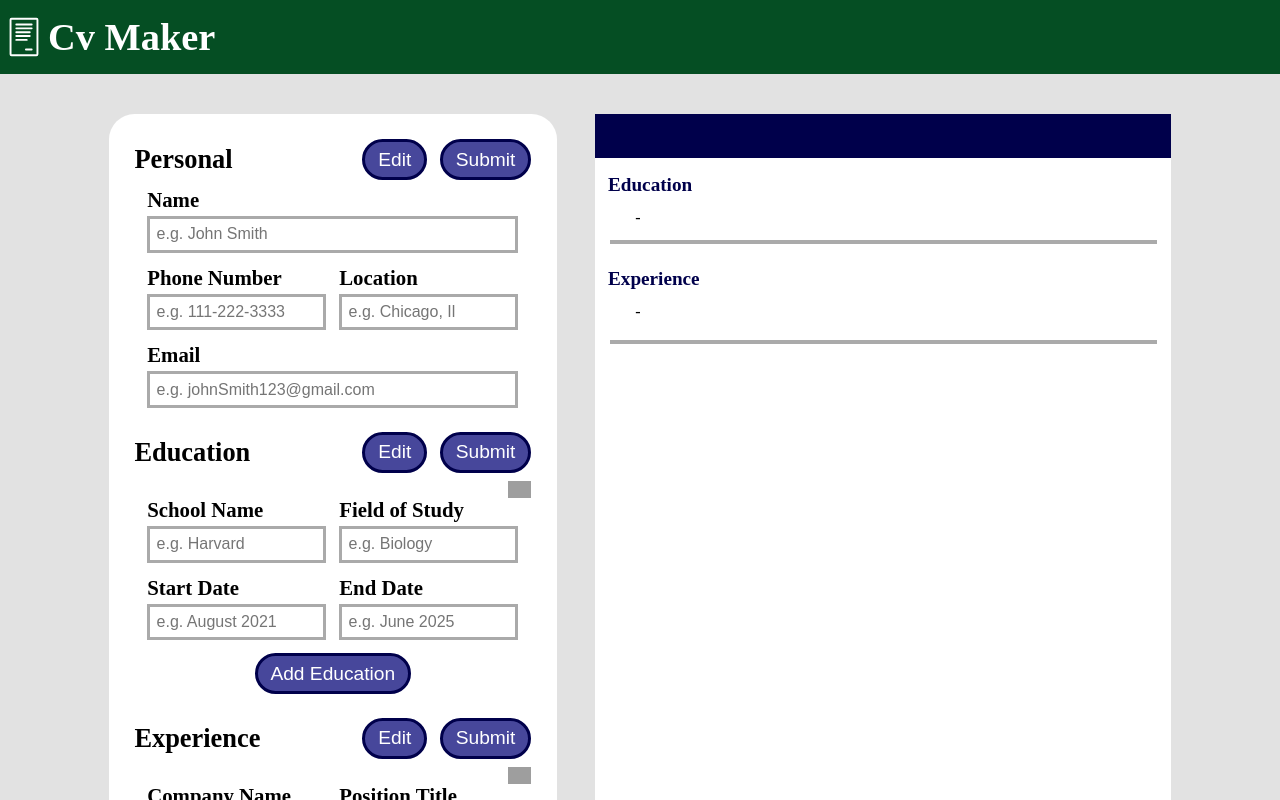
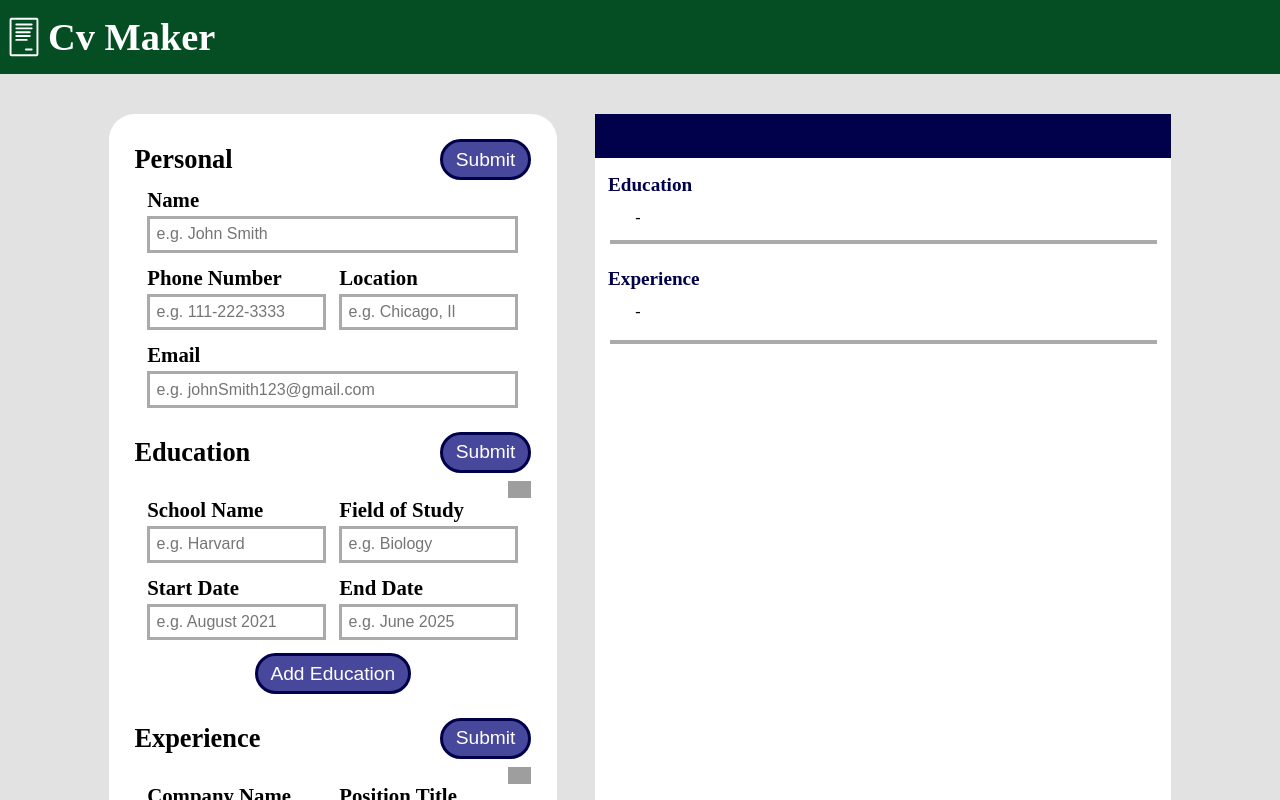
Before and after one commit to Salypse/cv-application, a React (Vite) app: page / in a window 1280 px wide. Shown: the top 800 px of the page. Built offline with nearby package versions, Linux system fonts and the light colour scheme; grey boxes are pictures that could not be loaded.

Commit message:
Update header buttons to only show the one needed button

```diff
--- a/src/App.css
+++ b/src/App.css
@@ -123,11 +123,6 @@ button:focus-visible {
 
    margin-bottom: 2vh;
    font-size: clamp(0.75rem, 5vw, 1.1rem);
-}
-
-.input-header-buttons {
-   display: flex;
-   gap: 2vw;
 }
 
 .input-field {
--- a/src/InputSection.jsx
+++ b/src/InputSection.jsx
@@ -21,6 +21,7 @@ export function InputSection({
          <InputSectionHeader
             name={sectionName}
             setShowInputs={setShowInputs}
+            showInputs={showInputs}
          ></InputSectionHeader>
          {showInputs && (
             <>
--- a/src/InputSectionHeader.jsx
+++ b/src/InputSectionHeader.jsx
@@ -1,10 +1,13 @@
-export function InputSectionHeader({ name, setShowInputs }) {
+export function InputSectionHeader({ name, setShowInputs, showInputs }) {
    return (
       <div className="input-section-header">
          <h2>{name}</h2>
          <div className="input-header-buttons">
-            <button onClick={() => setShowInputs(true)}>Edit</button>
-            <button onClick={() => setShowInputs(false)}>Submit</button>
+            {showInputs ? (
+               <button onClick={() => setShowInputs(false)}>Submit</button>
+            ) : (
+               <button onClick={() => setShowInputs(true)}>Edit</button>
+            )}
          </div>
       </div>
    );
```
